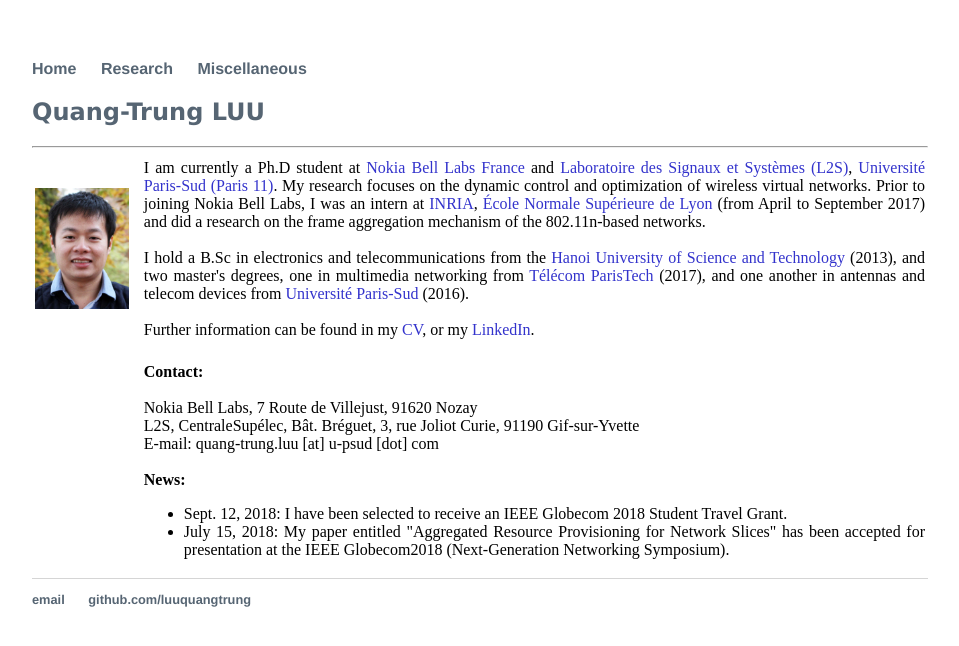
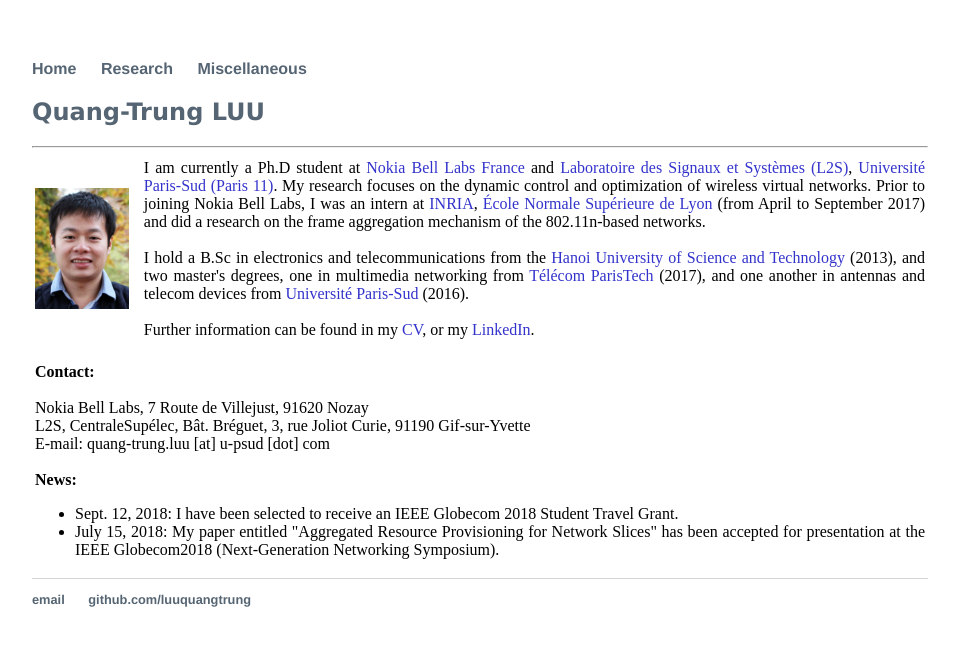
Before and after one commit to luuquangtrung/luuquangtrung.github.io_v1, a Jekyll site: the page built from index.html, in a window 1280 px wide. Shown: the top 646 px of the page, without its empty margins (160-1119 px from the left). Built offline with Jekyll 4.4.1, drawn with Linux system fonts in a browser that asks for light colours.

Commit message:
Update index.html

```diff
--- a/index.html
+++ b/index.html
@@ -40,9 +40,9 @@ title: Quang-Trung Luu
 
 <table width = "100%"; align = left">
    <tr >
-        <td width="12%" align = "center"> </td>
+        <!-- <td width="12%" align = "center"> </td> -->
 
-        <td width="88%" align = "justify">
+        <td width="100%" align = "justify">
 			<div>&nbsp;</div>
 			<b>Contact:</b>
 			<div>&nbsp;</div>
```
